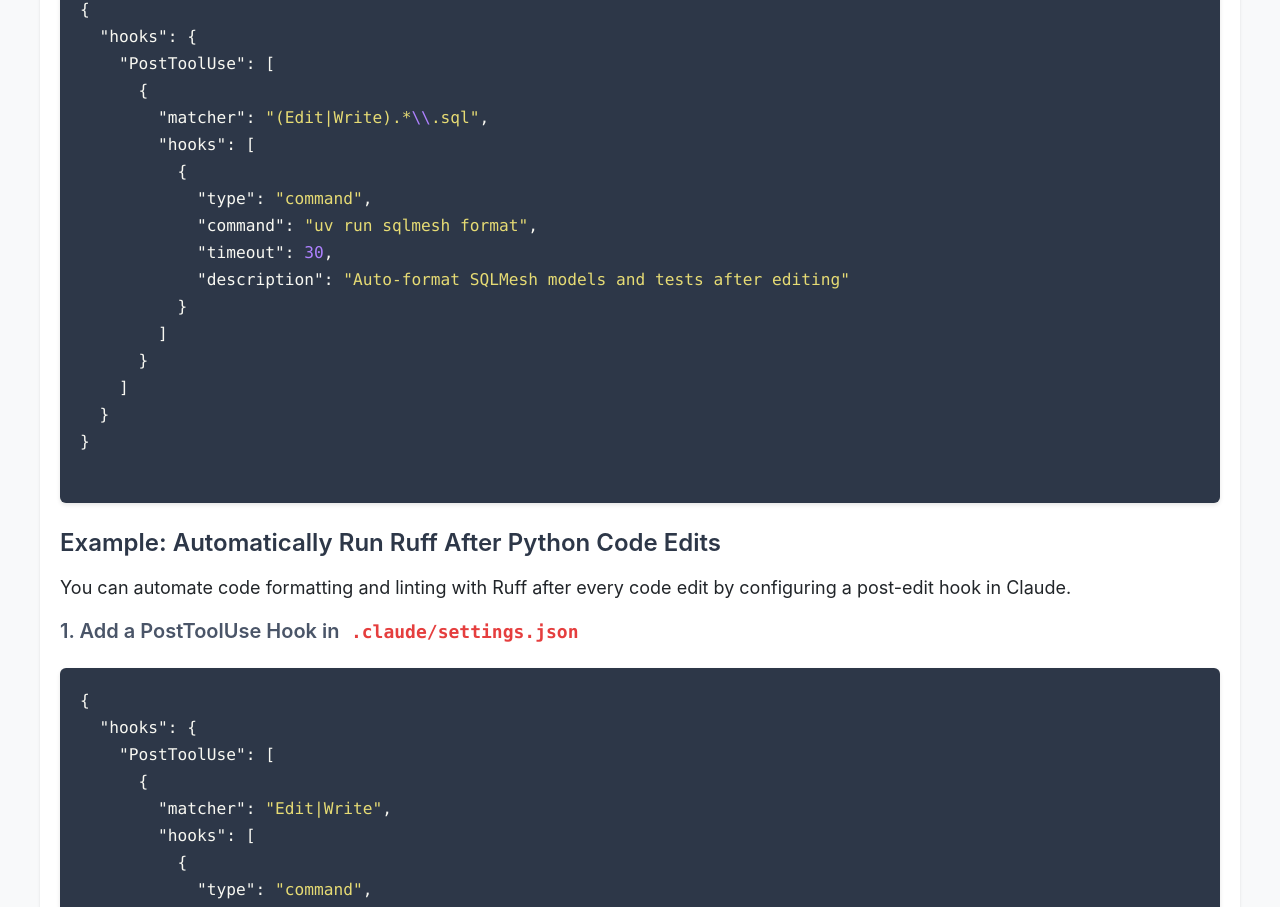
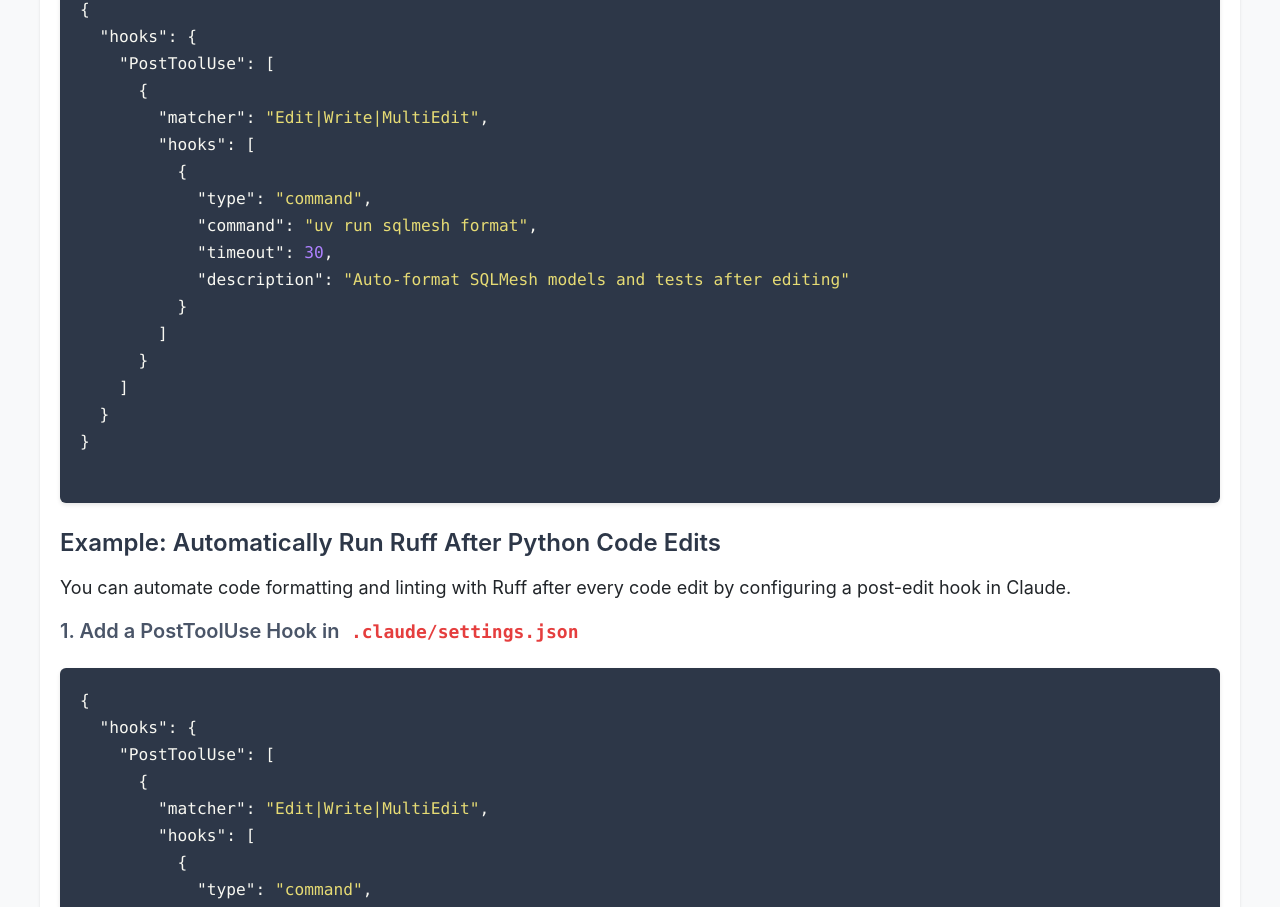
Before and after one commit to CarlosPena00/carlospena00.github.io, a Jekyll site: the page built from _posts/2026-01-16-claude-code-in-action.md, in a window 1280 px wide and 1400 px high, scrolled down 7178 px. Shown: the part 152-1059 px from the top of the window. Built offline with Jekyll 4.4.1, drawn with Linux system fonts in a browser that asks for light colours.

Commit message:
feat(blog): Update matcher for automatic code formatting and linting with Ruff

```diff
--- a/_posts/2026-01-16-claude-code-in-action.md
+++ b/_posts/2026-01-16-claude-code-in-action.md
@@ -291,7 +291,7 @@ Tool names you can hook into:
   "hooks": {
     "PostToolUse": [
       {
-        "matcher": "(Edit|Write).*\\.sql",
+        "matcher": "Edit|Write|MultiEdit",
         "hooks": [
           {
             "type": "command",
@@ -318,7 +318,7 @@ You can automate code formatting and linting with Ruff after every code edit by
   "hooks": {
     "PostToolUse": [
       {
-        "matcher": "Edit|Write",
+        "matcher": "Edit|Write|MultiEdit",
         "hooks": [
           {
             "type": "command",
```
